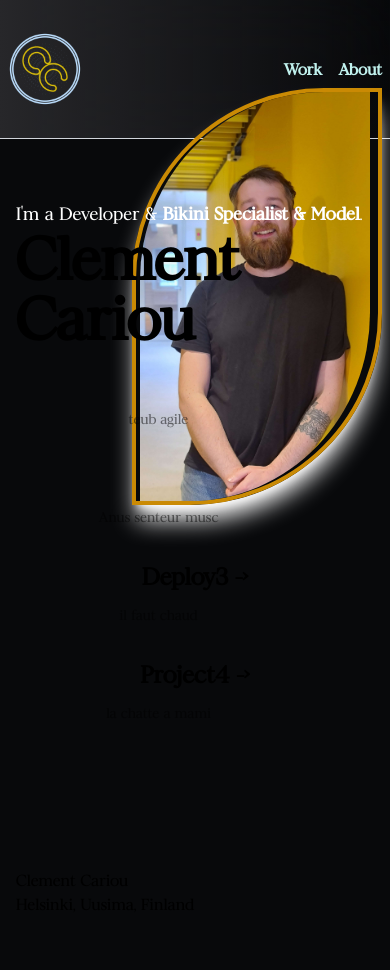
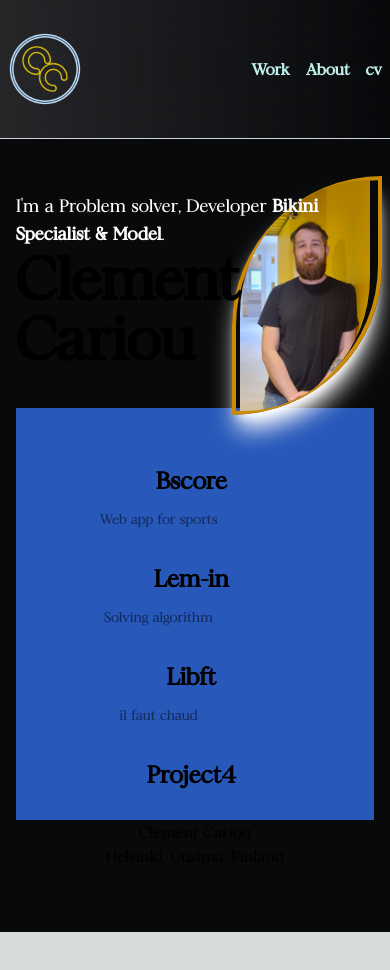
Before and after one commit to wdclem/portfolio, a Next.js app: page / in a window 390 px wide. Shown: the top 970 px of the page. After the commit the page ends 932 px from the top, so only its background shows below. Built offline with nearby package versions, Linux system fonts and the light colour scheme; a web font is replaced by a local one.

Commit message:
refactor mobile layout

```diff
--- a/src/app/NavBar.js
+++ b/src/app/NavBar.js
@@ -19,6 +19,9 @@ const NavBar = () => {
         <a className="font-semibold" href="/about">
             About
         </a>
+        <a className="font-semibold" href="/league-selector">
+           cv
+        </a>
     </div>
   </div>
   )
--- a/src/app/page.js
+++ b/src/app/page.js
@@ -10,27 +10,28 @@ export default function Home() {
       </div>
 
       {/* <div className="relative flex full before:bg-gradient-radial before:from-white before:to-transparent before:blur-2xl before:content-[''] after:absolute after:-z-20 after:h-[180px] after:w-[240px] after:translate-x-1/3 after:bg-gradient-conic after:from-sky-200 after:via-blue-200 after:blur-2xl after:content-[''] before:dark:bg-gradient-to-br before:dark:from-transparent before:dark:to-blue-700 before:dark:opacity-10 after:dark:from-sky-900 after:dark:via-[#0141ff] after:dark:opacity-40 before:lg:h-[360px] z-[-1]"> */}
-      <div className='mx-auto px-4 pt-10 md:max-w-full h-full'>
-      <div className='flex'>
+      <div className='mx-auto px-4 pt-20 md:max-w-full h-full'>
+      <div className=''>
         <div className=''>
           <Image
             // className="w-6/12 sm:w-4/12 px-4 pulse-1 drop-shadow-lg drop-shadow-blue-800/50"
-            className="mt-12 fixed right-2 shadow-xl shadow-white rounded-tl-extraLarge rounded-br-extraLarge border-4 border-yellow-600 hover:animate-spin pr-2 pl-1"
+            className="mt-24 fixed right-2 shadow-xl shadow-white rounded-tl-extraLarge rounded-br-extraLarge border-4 border-yellow-600 hover:animate-spin pr-2 pl-1"
             src="/mainpic2.jpg"
             alt=""
-            width={250}
-            height={100}
+            width={150}
+            height={90}
           />
         </div>
         <div className='relative text-shadow-black text-shadow-lg text-left w-full'>
-          <p className="pt-40 text-lg font-light leading-7 text-white md:text-base">
-            I'm a <span className="font-thin">Developer</span> &amp;<span className="text-gradient-red font-bold"> Bikini Specialist & Model</span>.
+          <p className="pt-28 text-lg font-light leading-7 text-white md:text-base">
+            I'm a <span className="font-thin">Problem solver, Developer</span>
+            <span className="text-gradient-red font-bold"> Bikini Specialist & Model</span>.
           </p>
           <h1 className="text-6xl font-bold text-md:text-8xl">Clement Cariou</h1>
         </div>
       </div>
 
-      <div className="mb-32 grid text-center lg:mb-0 lg:grid-cols-4 lg:text-left">
+      <div className="mt-10 pt-10 grid text-center bg-[#2758BA] lg:mb-0 lg:grid-cols-4 lg:text-left">
         <a
           href="https://nextjs.org/docs?utm_source=create-next-app&utm_medium=appdir-template&utm_campaign=create-next-app"
           className="group rounded-lg border border-transparent px-5 py-4 transition-colors hover:border-gray-300 hover:bg-gray-100 hover:dark:border-neutral-700 hover:dark:bg-neutral-800/30"
@@ -38,13 +39,25 @@ export default function Home() {
           rel="noopener noreferrer"
         >
           <h2 className={`mb-3 text-2xl font-semibold`}>
-            Project 1
+            Bscore
             {' '}
             <span className="inline-block transition-transform group-hover:translate-x-1 motion-reduce:transform-none">
-              -&gt;
             </span>
           </h2>
-          <p className={`m-0 max-w-[30ch] text-sm opacity-50`}>teub agile</p>
+          <p className={`m-0 max-w-[30ch] text-sm opacity-50`}>Web app for sports</p>
+        </a>
+        <a
+          href=""
+          className="group rounded-lg border border-transparent px-5 py-4 transition-colors hover:border-gray-300 hover:bg-gray-100 hover:dark:border-neutral-700 hover:dark:bg-neutral-800/30"
+          target="_blank"
+          rel="noopener noreferrer"
+        >
+          <h2 className={`mb-3 text-2xl font-semibold`}>
+            Lem-in{' '}
+            <span className="inline-block transition-transform group-hover:translate-x-1 motion-reduce:transform-none">
+            </span>
+          </h2>
+          <p className={`m-0 max-w-[30ch] text-sm opacity-50`}>Solving algorithm</p>
         </a>
         <a
           href="https://vercel.com/new?utm_source=create-next-app&utm_medium=appdir-template&utm_campaign=create-next-app"
@@ -53,23 +66,8 @@ export default function Home() {
           rel="noopener noreferrer"
         >
           <h2 className={`mb-3 text-2xl font-semibold`}>
-            Project2{' '}
+            Libft{' '}
             <span className="inline-block transition-transform group-hover:translate-x-1 motion-reduce:transform-none">
-              -&gt;
-            </span>
-          </h2>
-          <p className={`m-0 max-w-[30ch] text-sm opacity-50`}>Anus senteur musc</p>
-        </a>
-        <a
-          href="https://vercel.com/new?utm_source=create-next-app&utm_medium=appdir-template&utm_campaign=create-next-app"
-          className="group rounded-lg border border-transparent px-5 py-4 transition-colors hover:border-gray-300 hover:bg-gray-100 hover:dark:border-neutral-700 hover:dark:bg-neutral-800/30"
-          target="_blank"
-          rel="noopener noreferrer"
-        >
-          <h2 className={`mb-3 text-2xl font-semibold`}>
-            Deploy3{' '}
-            <span className="inline-block transition-transform group-hover:translate-x-1 motion-reduce:transform-none">
-              -&gt;
             </span>
           </h2>
           <p className={`m-0 max-w-[30ch] text-sm opacity-50`}>il faut chaud</p>
@@ -83,15 +81,14 @@ export default function Home() {
           <h2 className={`mb-3 text-2xl font-semibold`}>
             Project4{' '}
             <span className="inline-block transition-transform group-hover:translate-x-1 motion-reduce:transform-none">
-              -&gt;
             </span>
           </h2>
-          <p className={`m-0 max-w-[30ch] text-sm opacity-50`}>la chatte a mami</p>
+          <p className={`m-0 max-w-[30ch] text-sm opacity-50`}></p>
         </a>
 
       </div>
 
-      <div className="bottom-0 left-0 text-color-white z-10 h-48 w-full items-end justify-center">
+      <div className="bottom-0 left-0 text-color-white z-10 h-28 w-full items-end text-center">
         <p>Clement Cariou</p>
         <p>Helsinki, Uusima, Finland</p>
       </div>
```
